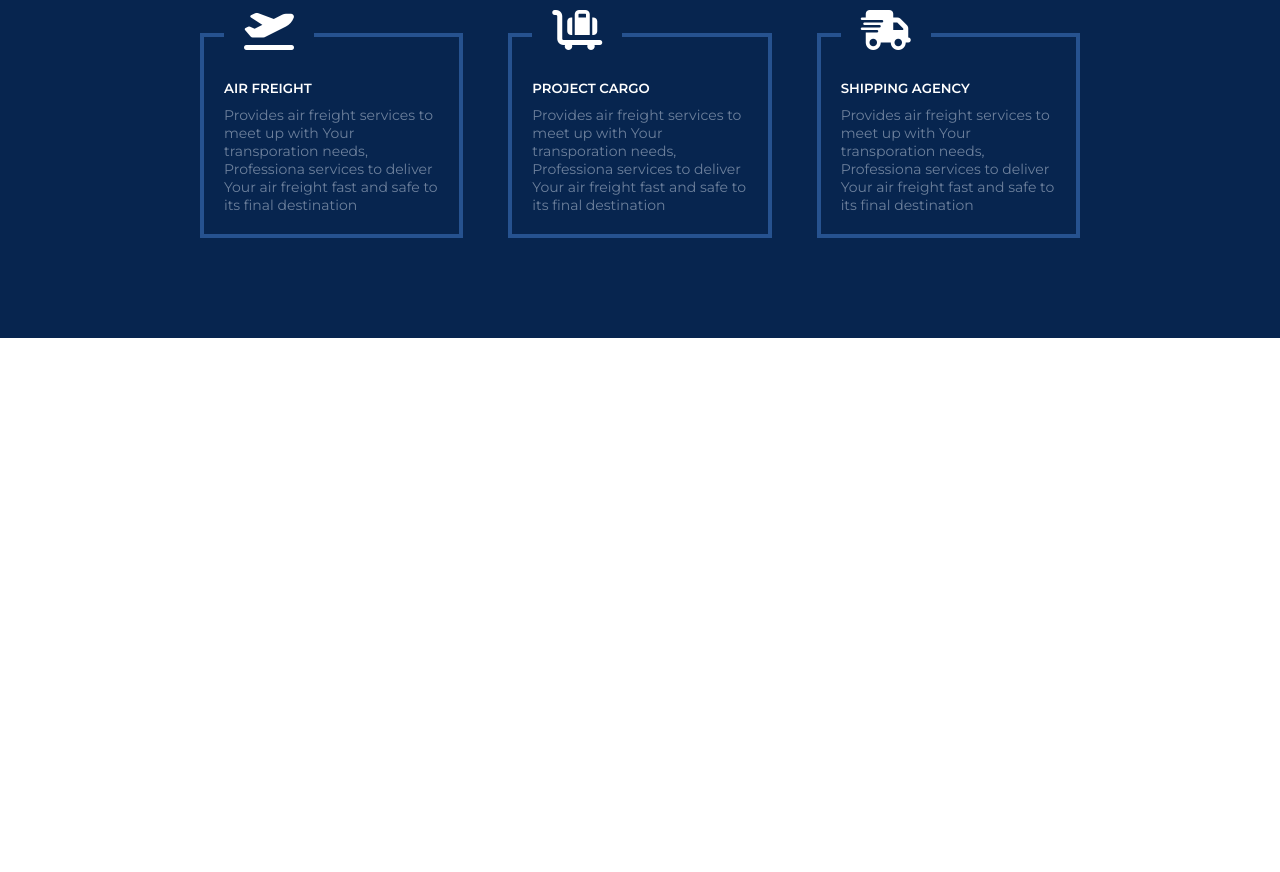
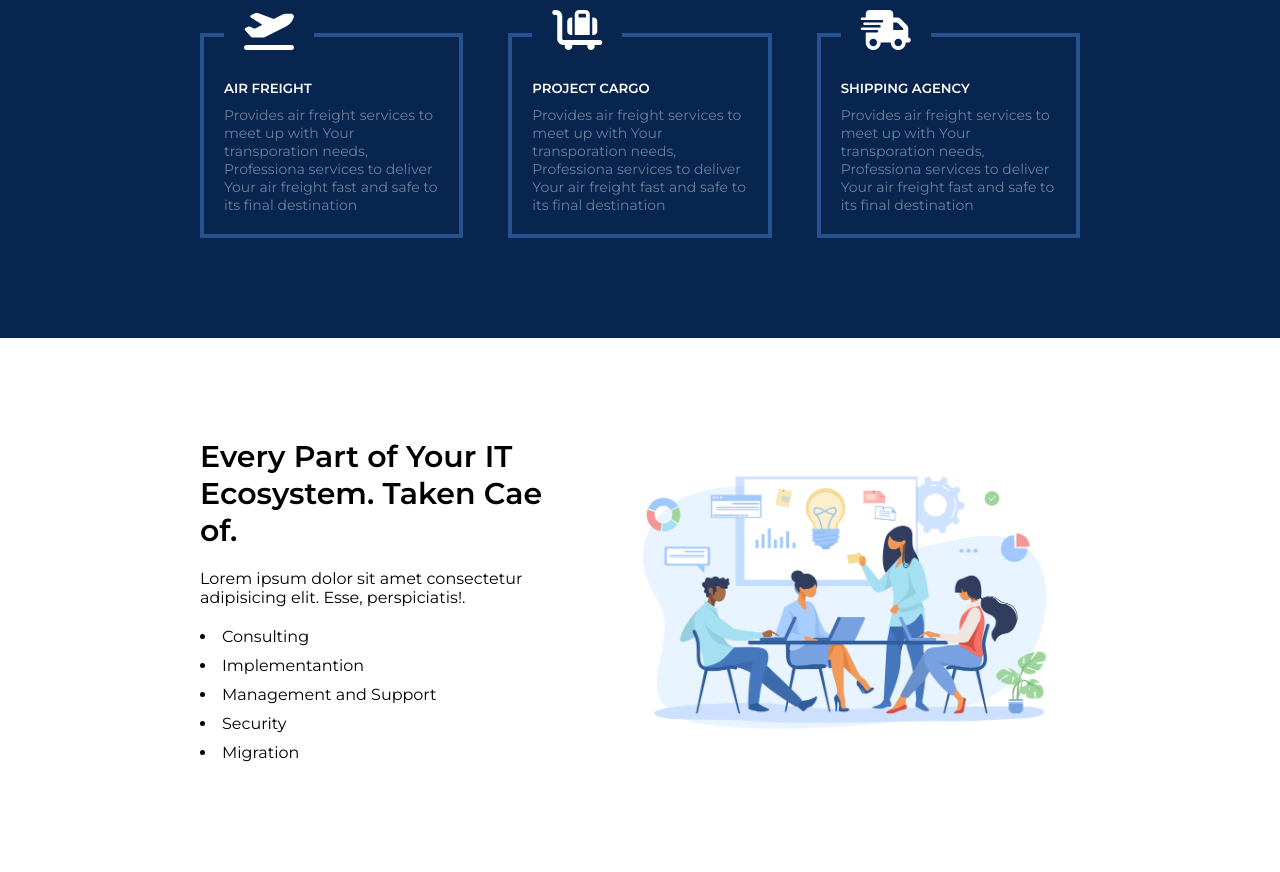
Before and after one commit to shishirttc/Multiple-Website, a plain HTML site: page index.html in a window 1280 px wide. Shown: the part 4883-5755 px from the top of the page. Before the commit the page ends 5221 px from the top, so only its background shows below. Drawn offline with Linux system fonts and the light colour scheme.

Commit message:
take care section

```diff
--- a/css/style.css
+++ b/css/style.css
@@ -422,11 +422,37 @@ form p{
 }
 
 
+/* seven section code start */
 
+.seven-section{
+    padding: 100px 0;
+}
+.takeCare-parent{
+    display: flex;
+    margin: 0 200px;
+    gap: 30px;
+    justify-content: space-between;
+    align-items: center;
+}
 
+.single-takeCare h3{
+    font-size: 30px;
+}
+.single-takeCare p{
+    margin: 20px 0;
+}
+.single-takeCare ul li{
+    list-style-position: inside;
+    margin: 10px 0;
+}
 
+.single-takeCare-imgbox{
+    width: 100%;
+}
 
-
+.single-takeCare-imgbox img{
+    width: 100%;
+}
 
 
 
@@ -520,6 +546,20 @@ form p{
         text-align: center;
     }
 
+    /* start macth projects section code */
+
+    /* takeCare section code start */
+
+    .takeCare-parent{
+        display: block;
+        margin: 0 30px;
+    }
+
+    .single-takeCare{
+        margin-bottom: 70px;
+    }
+
+
 
 
 
@@ -599,6 +639,18 @@ form p{
         margin-left: 70px;
         margin-left: 70px;
     }
+    /* start macth projects section code */
+
+    /* takeCare section code start */
+
+    .takeCare-parent{
+        display: block;
+        margin: 0 70px;
+    }
+    .single-takeCare{
+        margin-bottom: 80px;
+    }
+
 
 
 
--- a/index.html
+++ b/index.html
@@ -226,6 +226,40 @@
             </div>
         </section>
 
+        <!-- seventh section code start -->
+
+        <section class="seven-section">
+            <div class="takeCare-parent">
+
+                <div class="single-takeCare">
+                    <h3> Every Part of Your IT Ecosystem. Taken Cae of. </h3>
+                    <p> Lorem ipsum dolor sit amet consectetur adipisicing elit. Esse, perspiciatis!. </p>
+                    <ul>
+                        <li> Consulting </li>
+                        <li> Implementantion </li>
+                        <li>Management and Support </li>
+                        <li> Security </li>
+                        <li> Migration </li>
+                    </ul>
+                </div>
+                <div class="single-takeCare-imgbox">
+                    <img src="images/take-care.jpg" alt="takecare.jpg">
+                </div>
+
+            </div>
+
+        </section>
+
+
+
+
+
+
+
+
+
+
+
 
     </main>
 
@@ -235,4 +269,4 @@
 </body>
 </html>
 
-<!-- Video 43 to 48 End -->
+<!-- Video 45 to 48 End -->
```
